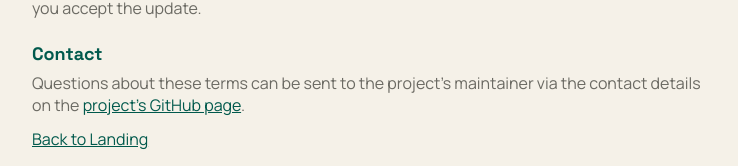
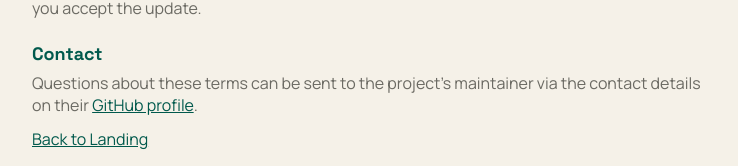
Before and after one commit to mohamaddib147/carsage, a React (Vite) app in the folder frontend/: page /terms in a window 1280 px wide. Shown: the part 1065-1231 px from the top of the page, without its empty margins (152-890 px from the left). Built offline with nearby package versions, Linux system fonts and the light colour scheme; no server answers.

Commit message:
Point Terms and Privacy contact links at the maintainer's GitHub profile

```diff
--- a/frontend/src/pages/LegalPages.jsx
+++ b/frontend/src/pages/LegalPages.jsx
@@ -87,9 +87,9 @@ export function TermsPage() {
         <h2>Contact</h2>
         <p>
           Questions about these terms can be sent to the project&apos;s maintainer via
-          the contact details on the{" "}
-          <a href="https://github.com/mohamaddib147/carsage" target="_blank" rel="noopener noreferrer">
-            project&apos;s GitHub page
+          the contact details on their{" "}
+          <a href="https://github.com/mohamaddib147" target="_blank" rel="noopener noreferrer">
+            GitHub profile
           </a>
           .
         </p>
@@ -268,9 +268,9 @@ export function PrivacyPage() {
           You can&apos;t delete these in the app: individual fuel log entries, saved
           trips, AI Advisor conversations, or your account. To have any of them
           deleted, or to delete your account and all associated data, contact the
-          project maintainer using the details on the{" "}
-          <a href="https://github.com/mohamaddib147/carsage" target="_blank" rel="noopener noreferrer">
-            project&apos;s GitHub page
+          project maintainer using the details on their{" "}
+          <a href="https://github.com/mohamaddib147" target="_blank" rel="noopener noreferrer">
+            GitHub profile
           </a>
           .
         </p>
```
Also changed, not shown: 1 other file (tests, documents, lock files or other folders).
